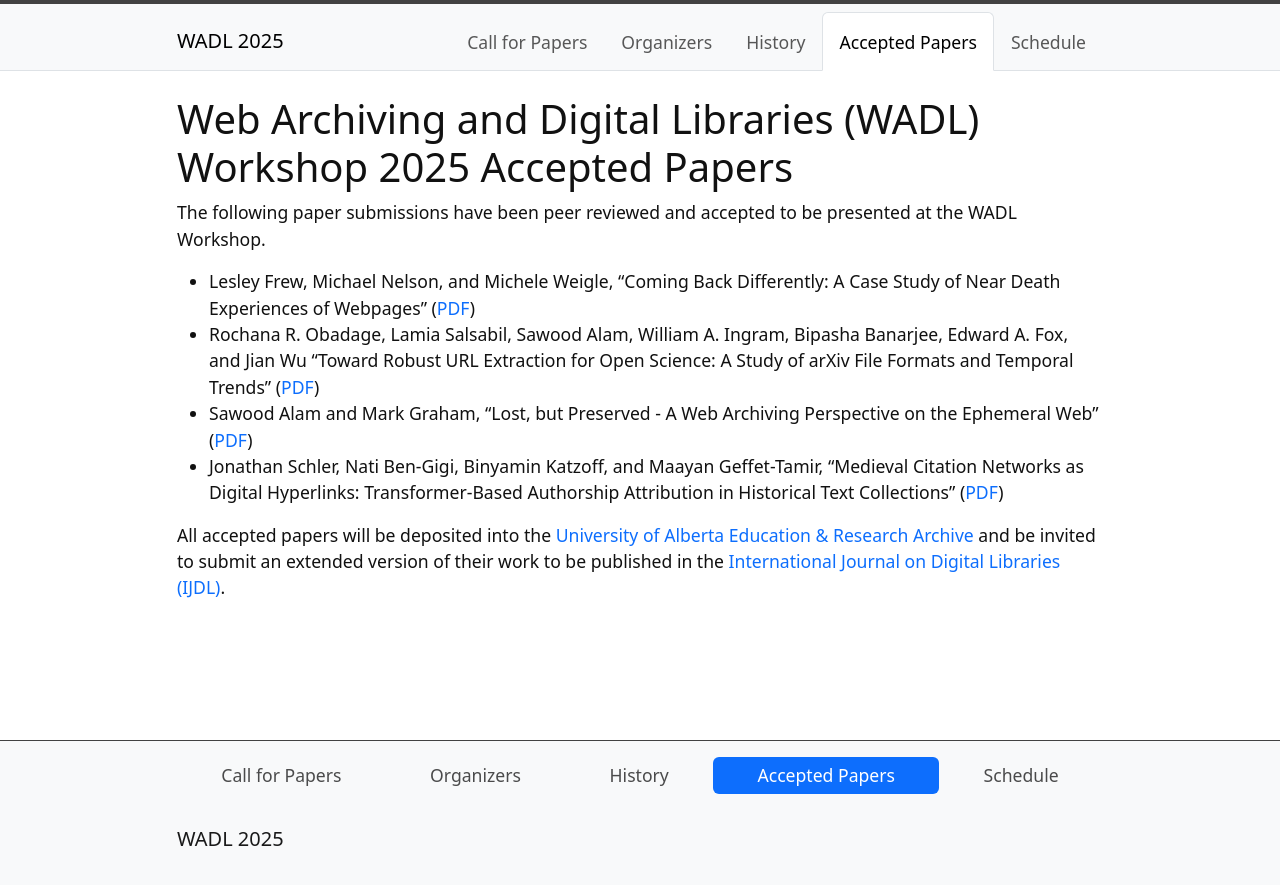
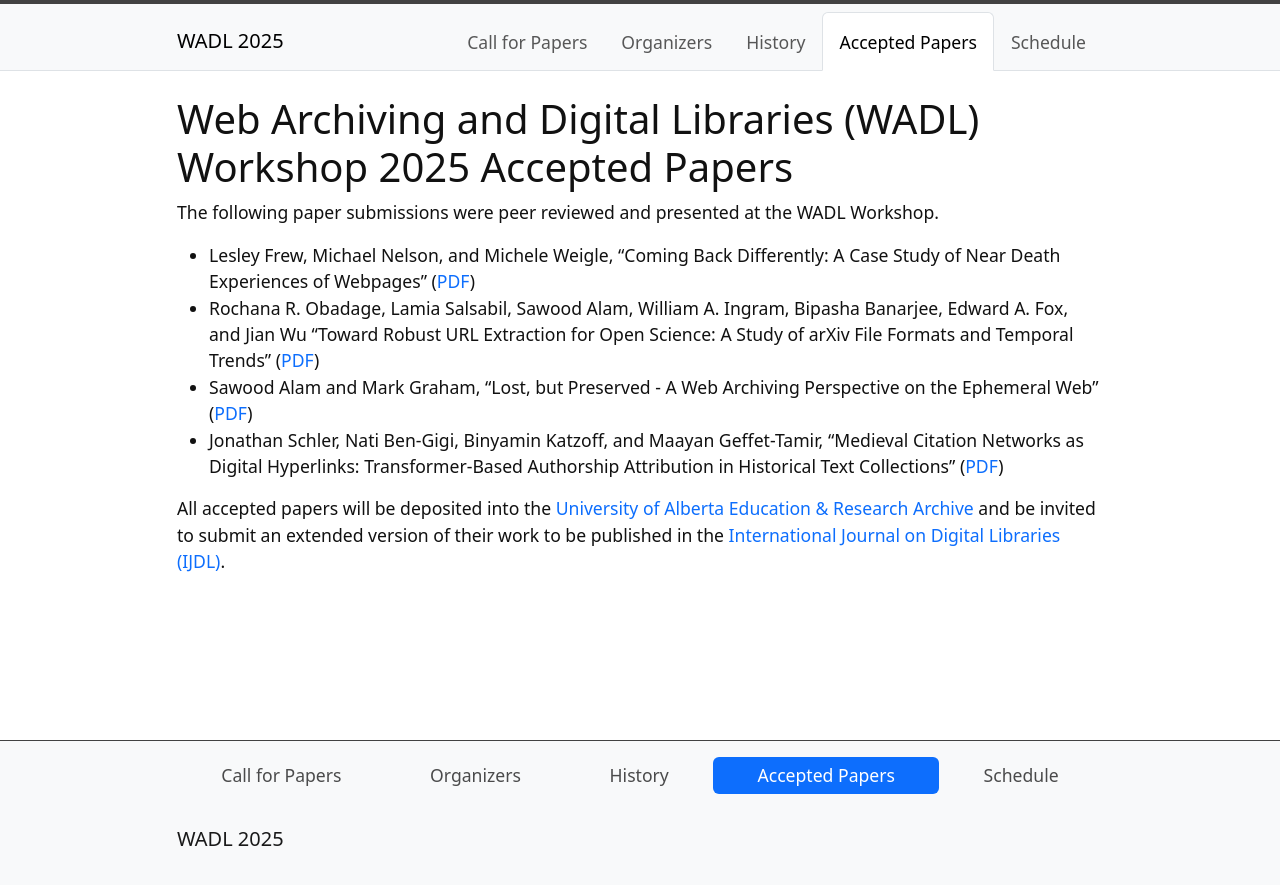
Before and after one commit to wadlworkshop/wadlworkshop.github.io, a Jekyll site: the page built from 2025/content/3-acceptedpapers.md, in a window 1280 px wide. Shown: the top 885 px of the page. Built offline with Jekyll 4.4.1, drawn with Linux system fonts in a browser that asks for light colours; our own code applies the rules of GitHub Pages for plain Markdown files.

Commit message:
Revise wording for accepted papers section

```diff
--- a/2025/content/3-acceptedpapers.md
+++ b/2025/content/3-acceptedpapers.md
@@ -4,7 +4,7 @@ nav: Accepted Papers
 ---
 # Web Archiving and Digital Libraries (WADL) Workshop 2025 Accepted Papers
 
-The following paper submissions have been peer reviewed and accepted to be presented at the WADL Workshop.
+The following paper submissions were peer reviewed and presented at the WADL Workshop.
 
 * Lesley Frew, Michael Nelson, and Michele Weigle, "Coming Back Differently: A Case Study of Near Death Experiences of Webpages" (<a href="../papers/WADL2025_paper_5496.pdf">PDF</a>)
 * Rochana R. Obadage, Lamia Salsabil, Sawood Alam, William A. Ingram, Bipasha Banarjee, Edward A. Fox, and Jian Wu "Toward Robust URL Extraction for Open Science: A Study of arXiv File Formats and Temporal Trends" (<a href="../papers/WADL2025_paper_2113.pdf">PDF</a>)
```
